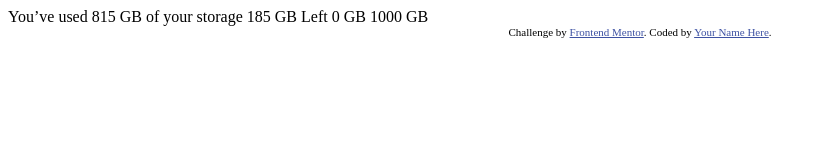
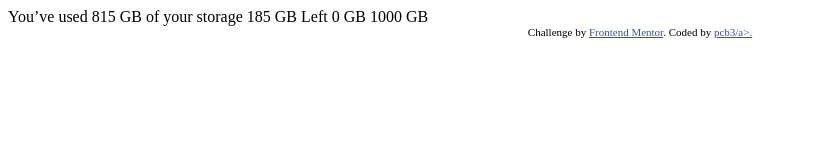
Before and after one commit to pcb3/fylo, a plain HTML site: page index.html in a window 1280 px wide. Shown: the whole page, without its empty margins (0-823 px from the left). Drawn offline with Linux system fonts and the light colour scheme.

Commit message:
Add attribution

```diff
--- a/index.html
+++ b/index.html
@@ -25,7 +25,7 @@
 
   <div class="attribution">
     Challenge by <a href="https://www.frontendmentor.io?ref=challenge" target="_blank">Frontend Mentor</a>.
-    Coded by <a href="#">Your Name Here</a>.
+    Coded by <a href="#">pcb3/a>.
   </div>
 </body>
 </html>
```
